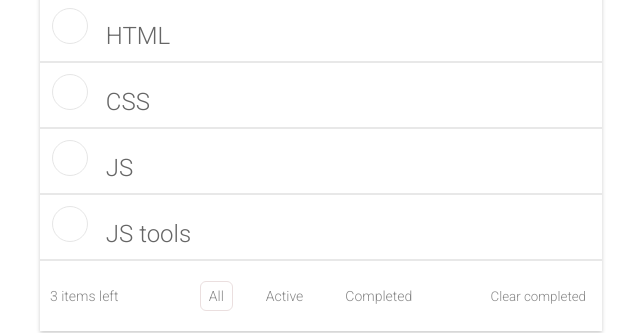
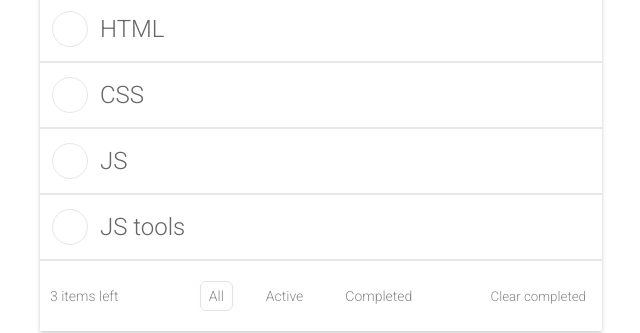
Before and after one commit to ok-technopolis-autumn-2022/Alexander_Gladyshev, a plain HTML site: page index.html in a window 1280 px wide. Shown: the part 306-639 px from the top of the page, without its empty margins (319-959 px from the left). Drawn offline with Linux system fonts and the light colour scheme.

Commit message:
fixed the disappearance of the cross

```diff
--- a/styles/stylesheet.css
+++ b/styles/stylesheet.css
@@ -121,6 +121,11 @@ body {
     cursor: pointer;
 }
 
+.task-item_view label {
+    display: flex;
+    align-items: center;
+}
+
 .task-item_view:hover label input[type=checkbox] {
     border: 1px solid #cccccc;
     cursor: pointer;
@@ -147,6 +152,11 @@ body {
 }
 
 .todo-text {
+    display: block;
+    white-space: nowrap;
+    overflow: hidden;
+    text-overflow: ellipsis;
+    max-width: 400px;
     font-size: 24px;
     font-weight: 300;
     color: #666666;
```
